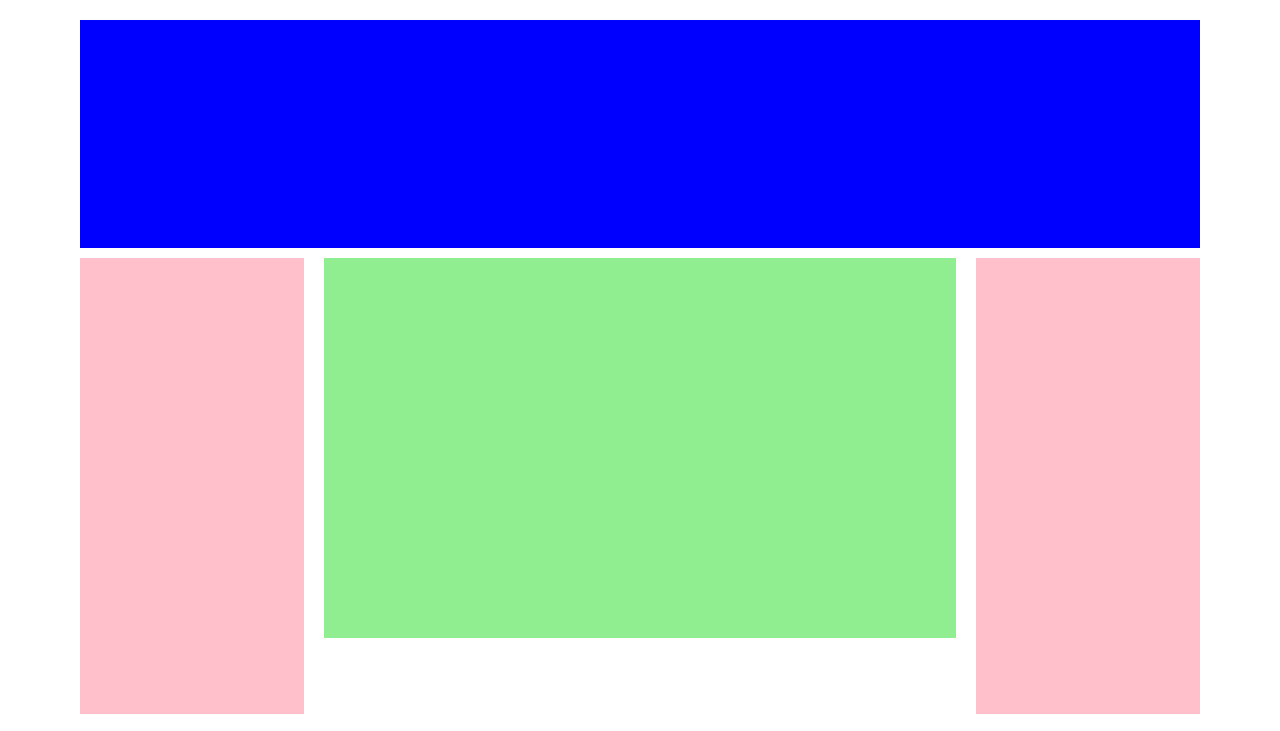
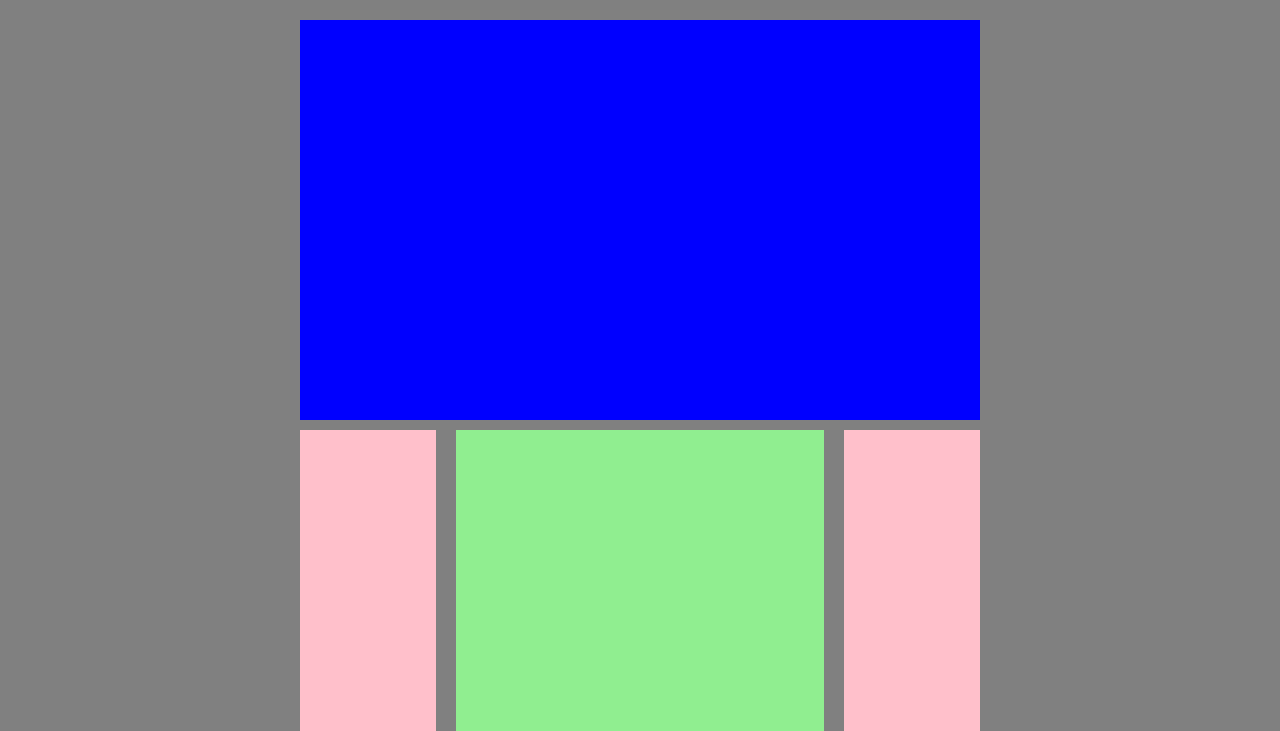
Before and after one commit to ilariamammucari/htmlcss-struttura-wp, a plain HTML site: page index.html in a window 1280 px wide. Shown: the top 731 px of the page. Drawn offline with Linux system fonts and the light colour scheme.

Commit message:
add footer

```diff
--- a/css/style.css
+++ b/css/style.css
@@ -2,6 +2,10 @@
 	margin: 0;
 	padding: 0;
 	box-sizing: border-box;
+}
+
+body {
+	background-color: grey;
 }
 
 /* regola che si usa quando ho elementi float */
@@ -20,31 +24,30 @@
 .container {
 	width: 100%;
 	height: 100vh;
-	/* background-color: yellow; */
-	padding: 20px 80px;
+	padding: 20px 300px;
 }
 
 /* intestazione */
 header {
-	height: 30%;
+	height: 400px;
 	background-color: blue;
 }
 
 /* parte centrale */
 main {
-	height: 100%;
+	height: 2000px;
 	margin: 10px 0;
 }
 
 main .col-left, .col-right{
 	width: 20%;
-	height: 60%;
+	height: calc(100% / 3 - 15px);
 	background-color: pink;
 }
 
 main .corpo-principale {
 	width: calc(60% - 40px);
-	height: 50%;
+	height: 600px;
 	background-color: lightgreen;
 	margin: 0 20px;
 }
@@ -54,5 +57,12 @@ main .col-right .widget {
 	width: 100%;
 	height: 100%;
 	background-color: pink;
-	margin-bottom: 20px;
+	margin-bottom: 15px;
 }
+
+/* fondo pagina */
+footer {
+	height: 200px;
+	background-color: red;
+	margin-bottom: 10px;
+}
```
Also changed, not shown: index.html (line endings or trailing spaces).
